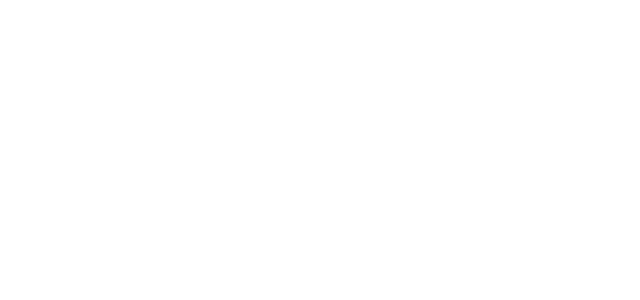
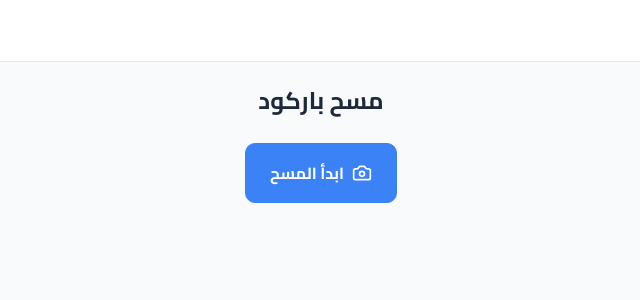
Before and after one commit to ectroshop9/dzboard, a React (Vite) app: page /admin/scan in a window 1280 px wide. Before the commit this address had no page. Shown: the top 300 px of the page, without its empty margins (458-1098 px from the left). Built offline with nearby package versions, Linux system fonts and the light colour scheme.

Commit message:
Add barcode scanner page

```diff
--- a/package.json
+++ b/package.json
@@ -21,6 +21,7 @@
     "express": "^4.21.2",
     "express-rate-limit": "^8.6.2",
     "helmet": "^7.1.0",
+    "html5-qrcode": "^2.3.8",
     "lucide-react": "^0.554.0",
     "morgan": "^1.10.0",
     "react": "^19.2.0",
--- a/src/App.jsx
+++ b/src/App.jsx
@@ -9,6 +9,7 @@ import AdminDashboardPage from './pages/AdminDashboardPage';
 import AdminProductsPage from './pages/AdminProductsPage';
 import AdminOrdersPage from './pages/AdminOrdersPage';
 import AdminInventoryPage from './pages/AdminInventoryPage';
+import AdminScanPage from './pages/AdminScanPage';
 
 function App() {
   return (
@@ -25,6 +26,8 @@ function App() {
         <Route path="/admin/products" element={<AdminProductsPage />} />
         <Route path="/admin/orders" element={<AdminOrdersPage />} />
         <Route path="/admin/inventory" element={<AdminInventoryPage />} />
+<Route path="/admin/scan" element={<AdminScanPage />} />
+import AdminScanPage from './pages/AdminScanPage';
       </Routes>
     </BrowserRouter>
   );
--- /dev/null
+++ b/src/pages/AdminScanPage.jsx
@@ -0,0 +1,86 @@
+import { useState } from 'react';
+import { Html5Qrcode } from 'html5-qrcode';
+import { Link } from 'react-router-dom';
+import { ChevronLeft, Camera, Search } from 'lucide-react';
+
+export default function AdminScanPage() {
+  const [result, setResult] = useState(null);
+  const [scanning, setScanning] = useState(false);
+  const [item, setItem] = useState(null);
+
+  const startScan = () => {
+    setScanning(true);
+    const scanner = new Html5Qrcode('reader');
+    scanner.start(
+      { facingMode: 'environment' },
+      { fps: 10, qrbox: 250 },
+      async (text) => {
+        scanner.stop();
+        setScanning(false);
+        setResult(text);
+
+        // جلب تفاصيل القطعة
+        const res = await fetch(`https://dzboard.onrender.com/api/inventory/items?search=${text}`);
+        const data = await res.json();
+        if (data.success && data.items?.length > 0) {
+          setItem(data.items[0]);
+        }
+      },
+      () => {}
+    );
+  };
+
+  return (
+    <div style={{ background: '#f8fafc', color: '#1e293b', direction: 'rtl', minHeight: '100vh', fontFamily: "'Cairo', sans-serif" }}>
+      <div style={{ background: '#fff', borderBottom: '1px solid #e2e8f0', padding: '12px 16px' }}>
+        <Link to="/admin/inventory" className="btn btn-ghost btn-sm"><ChevronLeft size={18} /> المخزون</Link>
+      </div>
+
+      <div style={{ maxWidth: 500, margin: '0 auto', padding: 16, textAlign: 'center' }}>
+        <h2 style={{ marginBottom: 20 }}>مسح باركود</h2>
+
+        {!scanning && !item && (
+          <button onClick={startScan} className="btn btn-primary btn-lg" style={{ gap: 8 }}>
+            <Camera size={20} /> ابدأ المسح
+          </button>
+        )}
+
+        {scanning && (
+          <div>
+            <div id="reader" style={{ width: '100%', borderRadius: 12, overflow: 'hidden' }} />
+            <p style={{ marginTop: 12 }}>وجه الكاميرا نحو الباركود...</p>
+          </div>
+        )}
+
+        {item && (
+          <div className="card" style={{ padding: 20, marginTop: 16 }}>
+            <h3 style={{ color: item.status === 'available' ? '#10b981' : '#ef4444' }}>
+              {item.status === 'available' ? '✅ متوفر' : '❌ مباع'}
+            </h3>
+            <p><strong>SKU:</strong> {item.sku}</p>
+            <p><strong>المنتج:</strong> {item.name}</p>
+            <p><strong>الرف:</strong> {item.shelf}</p>
+            <p><strong>الباركود:</strong> {item.barcode}</p>
+
+            <button
+              onClick={async () => {
+                await fetch(`https://dzboard.onrender.com/api/inventory/items/${item.id}`, {
+                  method: 'PUT',
+                  headers: { 'Content-Type': 'application/json' },
+                  body: JSON.stringify({ status: item.status === 'available' ? 'sold' : 'available' }),
+                });
+                setItem({ ...item, status: item.status === 'available' ? 'sold' : 'available' });
+              }}
+              className={`btn ${item.status === 'available' ? 'btn-accent' : 'btn-primary'} btn-block`}
+              style={{ marginTop: 16 }}
+            >
+              {item.status === 'available' ? 'تأكيد البيع' : 'إرجاع للمخزون'}
+            </button>
+
+            <button onClick={() => setItem(null)} className="btn btn-ghost btn-sm" style={{ marginTop: 8 }}>مسح آخر</button>
+          </div>
+        )}
+      </div>
+    </div>
+  );
+}
```
Also changed, not shown: 1 other file (tests, documents, lock files or other folders).
